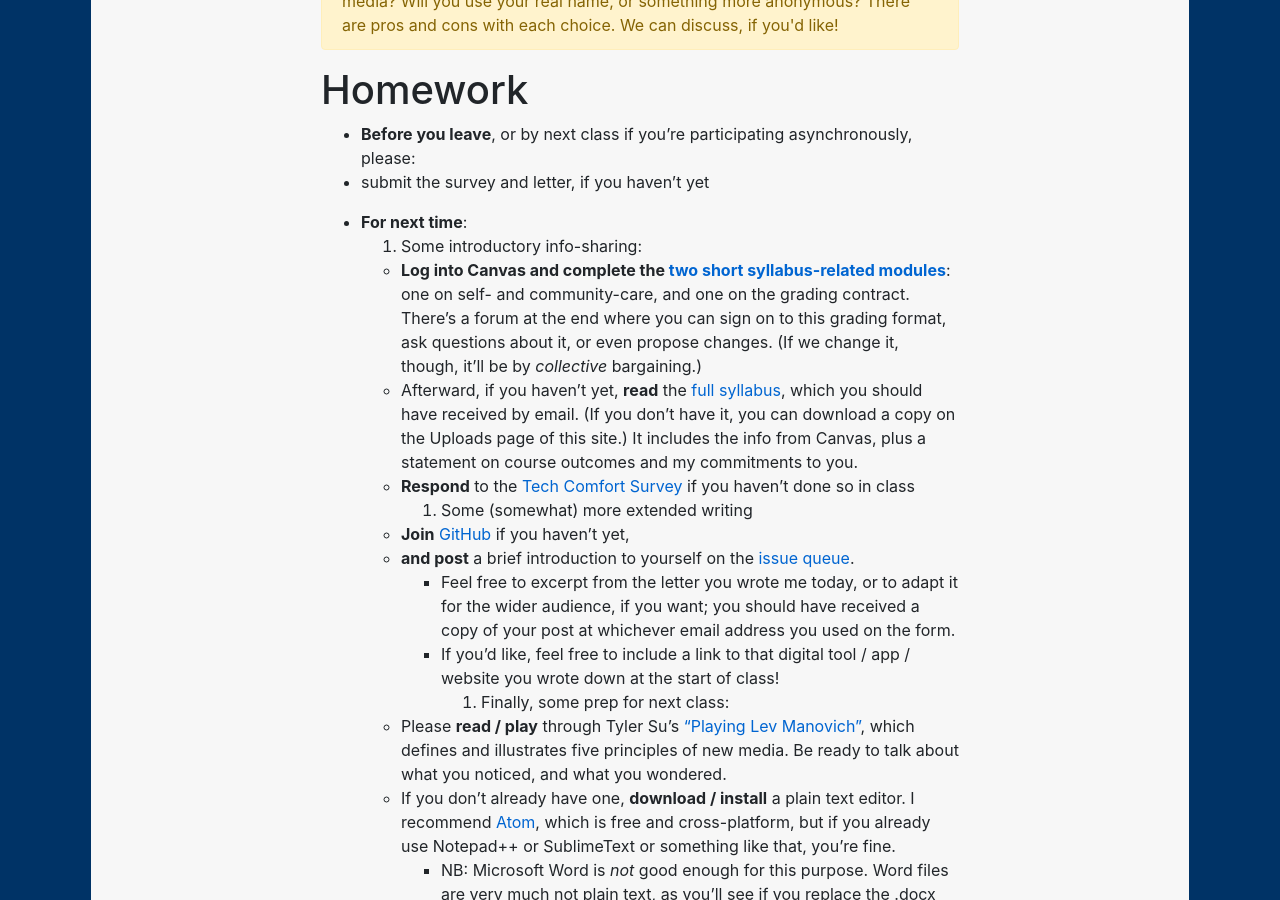
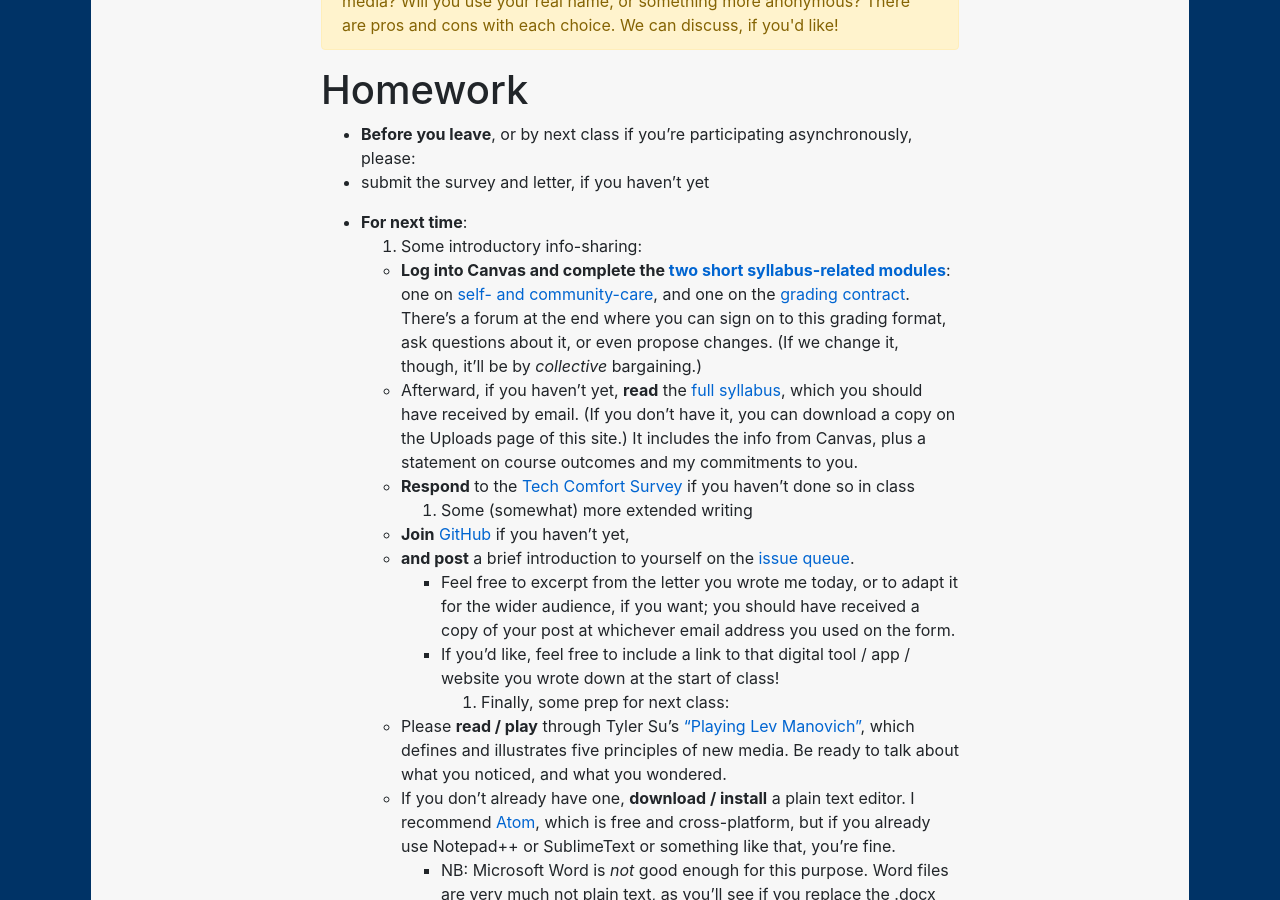
Before and after one commit to benmiller314/cdm2021spring, a Jekyll site: the page built from plans/lesson-01.md, in a window 1280 px wide and 900 px high, scrolled down 2926 px. Built offline with Jekyll 4.4.1, drawn with Linux system fonts in a browser that asks for light colours; our own code applies the rules of GitHub Pages for plain Markdown files; part of the change alters nothing that is shown.

```diff
--- a/plans/lesson-01.md
+++ b/plans/lesson-01.md
@@ -85,7 +85,7 @@ But first, an important consideration: <em>what web handle do you want to use fo
 
 * **For next time**:
  1. Some introductory info-sharing:
-    * **Log into Canvas and complete the [two short syllabus-related modules](https://canvas.pitt.edu/courses/78948/modules)**: one on self- and community-care, and one on the grading contract. There's a forum at the end where you can sign on to this grading format, ask questions about it, or even propose changes. (If we change it, though, it'll be by *collective* bargaining.)
+    * **Log into Canvas and complete the [two short syllabus-related modules](https://canvas.pitt.edu/courses/78948/modules)**: one on [self- and community-care](https://canvas.pitt.edu/courses/78948/pages/accessing-resources?module_item_id=1869862), and one on the [grading contract](https://canvas.pitt.edu/courses/78948/pages/contract-what?module_item_id=1868973). There's a forum at the end where you can sign on to this grading format, ask questions about it, or even propose changes. (If we change it, though, it'll be by *collective* bargaining.)
     * Afterward, if you haven't yet, **read** the [full syllabus]({{site.github_url}}/uploads), which you should have received by email. (If you don't have it, you can download a copy on the Uploads page of this site.) It includes the info from Canvas, plus a statement on course outcomes and my commitments to you.
     * **Respond** to the [Tech Comfort Survey](http://bit.ly/cdm2021survey) if you haven't done so in class
  2. Some (somewhat) more extended writing
```
